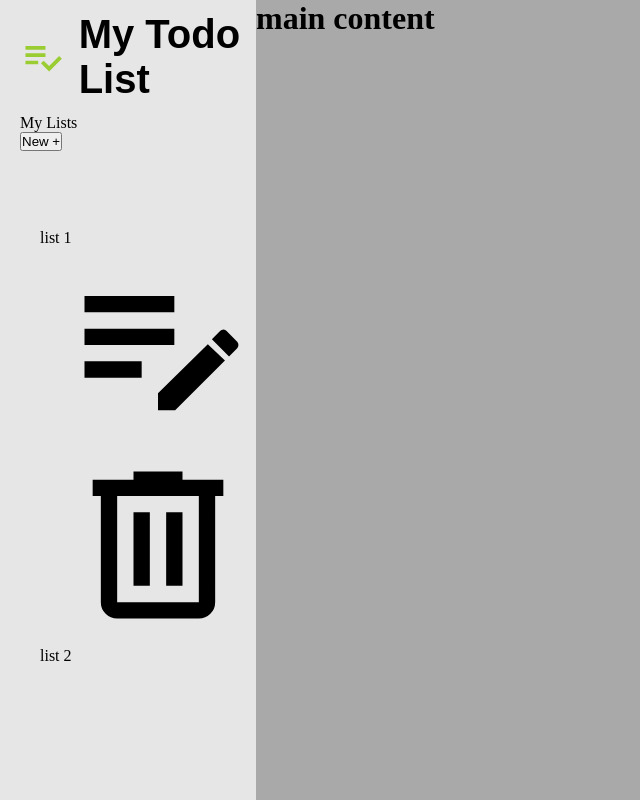
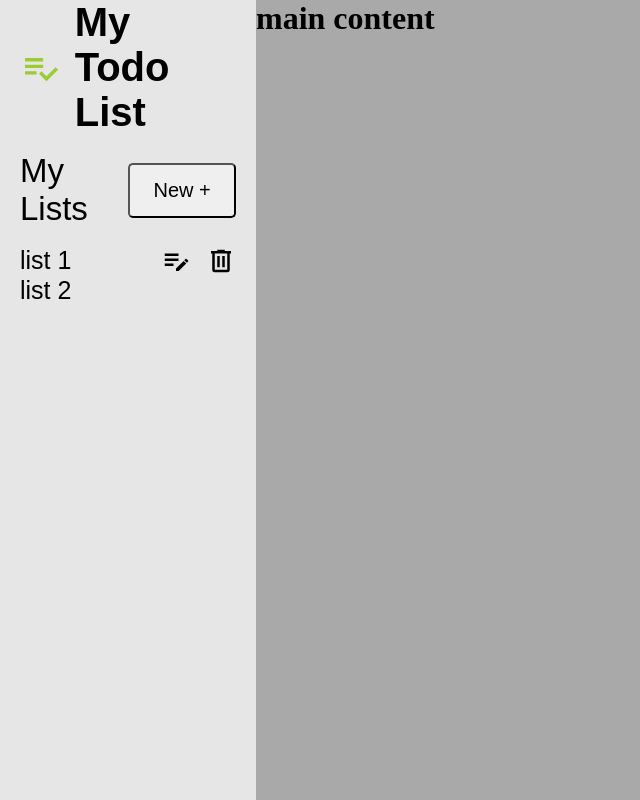
Before and after one commit to lukmanAkhmad/todo-list, a website built with webpack: page src/index.html in a window 1280 px wide. Shown: the whole page, without its empty margins (0-640 px from the left). Built offline with nearby package versions, Linux system fonts and the light colour scheme.

Commit message:
menambahkan style untuk svg container

```diff
--- a/src/style.css
+++ b/src/style.css
@@ -26,11 +26,15 @@ body {
     grid-row: 1 / 4;
 }
 
-.sidebar div{
+.dashboard,
+.add-todolist,
+.list-todolist {
     padding-left: 20px;
+    padding-right: 20px;
+    font-family: sans-serif;
 }
 
-.dashboard{
+.dashboard {
     display: flex;
     align-items: center;
     gap: 15px;
@@ -38,8 +42,39 @@ body {
     font-weight: bold;
     font-family: sans-serif;
 }
+
 .dashboard-icon {
     width: 60px;
     height: 60px;
     fill: yellowgreen;
 }
+.add-todolist {
+    display: flex;
+    align-items: center;
+    justify-content: space-between;
+}
+.p-add-todolist{
+    font-size: 33px;
+}
+.btn-add-todolist{
+    height: 55px;
+    width: 120px;
+    font-size: 20px;
+    border-radius: 5px;
+}
+.item-todolist{
+    display: flex;
+    align-items: center;
+    justify-content: space-between;
+}
+.container-svg-item-todolist{
+    display: flex;
+    gap: 15px;
+}
+.p-item-todolist{
+    font-size: 25px;
+}
+.icon-item-todolist{
+    height: 30px;
+    width: 30px;
+}
```
